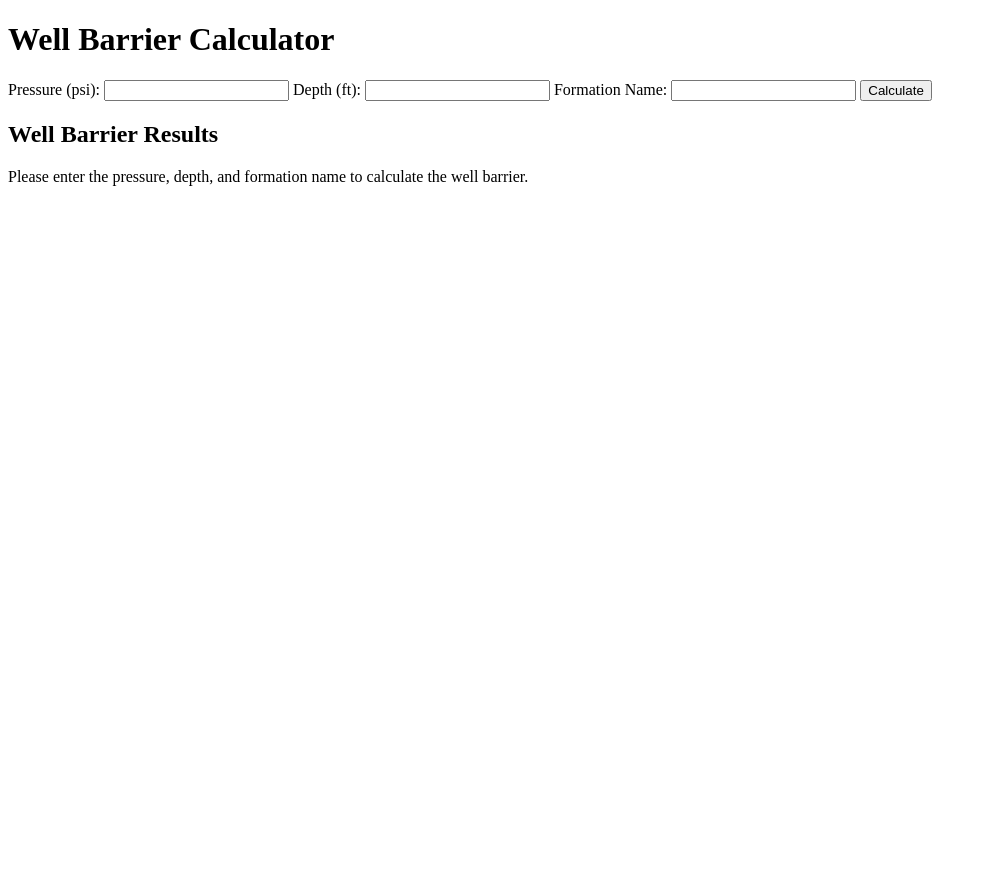
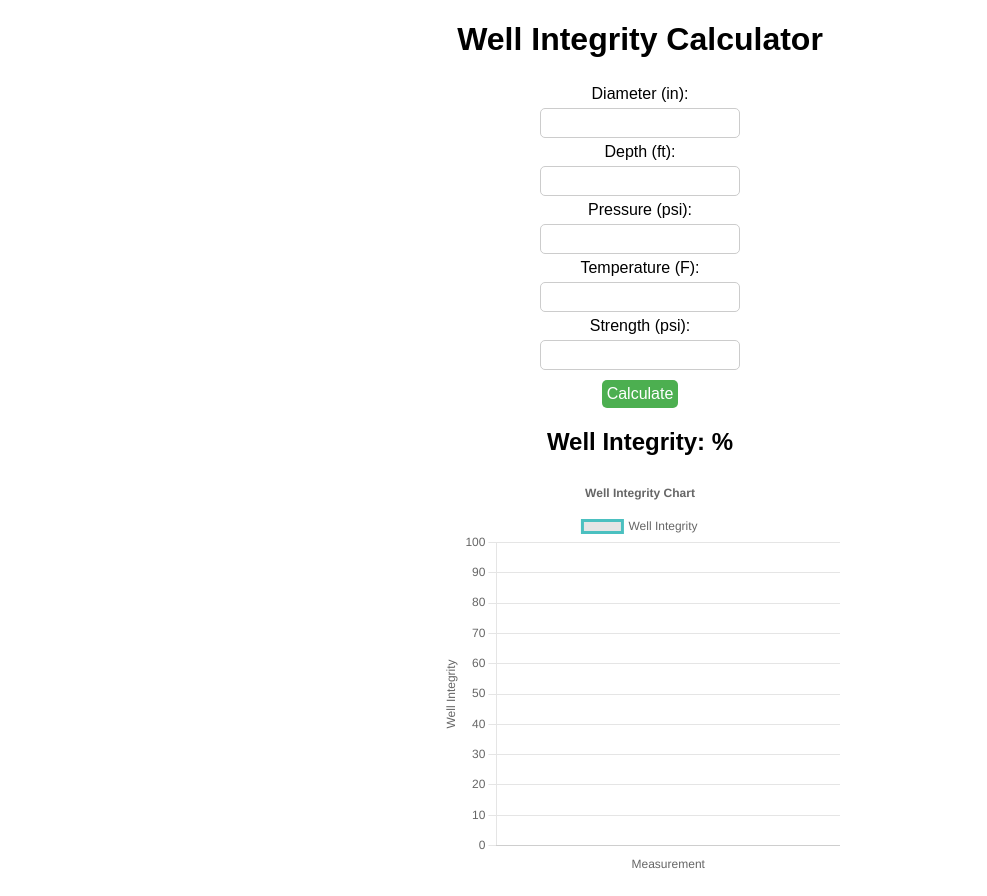
Before and after one commit to sfdcai/wellintegrity, a plain HTML site: page index.html in a window 1280 px wide. Shown: the whole page, without its empty margins (0-987 px from the left). Before the commit the page ends 800 px from the top, so only its background shows below. Drawn offline with nearby package versions, Linux system fonts and the light colour scheme.

Commit message:
Update index.html

```diff
--- a/index.html
+++ b/index.html
@@ -1,67 +1,173 @@
 <!DOCTYPE html>
-<html>
+<html lang="en">
 <head>
   <meta charset="UTF-8">
-  <title>Well Barrier Calculator</title>
+  <title>Well Integrity Calculator</title>
+  <style>
+    body {
+      font-family: Arial, sans-serif;
+    }
+
+    h1, h2 {
+      text-align: center;
+    }
+
+    form {
+      display: flex;
+      flex-direction: column;
+      align-items: center;
+    }
+
+    label {
+      margin: 5px 0;
+    }
+
+    input {
+      padding: 5px;
+      margin: 0 10px;
+      border-radius: 5px;
+      border: 1px solid #ccc;
+      font-size: 16px;
+      width: 200px;
+      max-width: 100%;
+      box-sizing: border-box;
+    }
+
+    button[type="submit"] {
+      margin-top: 10px;
+      padding: 5px;
+      border-radius: 5px;
+      background-color: #4CAF50;
+      color: white;
+      font-size: 16px;
+      border: none;
+      cursor: pointer;
+    }
+
+    button[type="submit"]:hover {
+      background-color: #3e8e41;
+    }
+
+    canvas {
+      max-width: 100%;
+      display: block;
+      margin: 20px auto;
+    }
+  </style>
   <script src="https://cdn.jsdelivr.net/npm/chart.js"></script>
 </head>
 <body>
-  <h1>Well Barrier Calculator</h1>
-  <form>
+  <h1>Well Integrity Calculator</h1>
+  <form id="well-integrity-form">
+    <label for="diameter-input">Diameter (in):</label>
+    <input type="number" id="diameter-input" step="0.01" required>
+    <label for="depth-input">Depth (ft):</label>
+    <input type="number" id="depth-input" step="0.01" required>
     <label for="pressure-input">Pressure (psi):</label>
     <input type="number" id="pressure-input" step="0.01" required>
-    <label for="depth-input">Depth (ft):</label>
-    <input type="number" id="depth-input" step="0.01" required>
-    <label for="formation-input">Formation Name:</label>
-    <input type="text" id="formation-input" required>
-    <button type="button" onclick="calculateWellBarrier()">Calculate</button>
+    <label for="temperature-input">Temperature (F):</label>
+    <input type="number" id="temperature-input" step="0.01" required>
+    <label for="strength-input">Strength (psi):</label>
+    <input type="number" id="strength-input" step="0.01" required>
+    <button type="submit">Calculate</button>
   </form>
-  <h2>Well Barrier Results</h2>
-  <p id="well-barrier-results">Please enter the pressure, depth, and formation name to calculate the well barrier.</p>
-  <canvas id="well-barrier-chart"></canvas>
+  <h2 style="text-align: center;">Well Integrity: <span id="well-integrity-output"></span>%</h2>
+  <canvas id="well-integrity-chart" width="400" height="400"></canvas>
   <script>
-    function calculateWellBarrier() {
-      // Get user input values
-      const pressure = parseFloat(document.getElementById('pressure-input').value);
-      const depth = parseFloat(document.getElementById('depth-input').value);
-      const formation = document.getElementById('formation-input').value;
+    // Put the JavaScript code here
 
-      // Calculate well barrier
-      const wellBarrier = pressure * depth;
+    // Put the JavaScript code here
+  // Get references to the form, input fields, and chart element
+const wellIntegrityForm = document.getElementById('well-integrity-form');
+const diameterInput = document.getElementById('diameter-input');
+const depthInput = document.getElementById('depth-input');
+const pressureInput = document.getElementById('pressure-input');
+const temperatureInput = document.getElementById('temperature-input');
+const strengthInput = document.getElementById('strength-input');
+const wellIntegrityChart = document.getElementById('well-integrity-chart').getContext('2d');
 
-      // Update results element with well barrier
-      const resultsElement = document.getElementById('well-barrier-results');
-      resultsElement.textContent = `The well barrier for formation ${formation} is ${wellBarrier.toFixed(2)} psi-ft.`;
+// Define a function to calculate the well integrity
+function calculateWellIntegrity() {
+  // Get the input values from the form
+  const diameter = parseFloat(diameterInput.value);
+  const depth = parseFloat(depthInput.value);
+  const pressure = parseFloat(pressureInput.value);
+  const temperature = parseFloat(temperatureInput.value);
+  const strength = parseFloat(strengthInput.value);
 
-      // Generate well barrier diagram
-      const ctx = document.getElementById('well-barrier-chart').getContext('2d');
-      const chart = new Chart(ctx, {
-        type: 'horizontalBar',
+  // Calculate the hoop stress
+  const hoopStress = (2 * pressure * diameter) / (2 * strength - diameter);
+
+  // Calculate the well integrity
+  const wellIntegrity = (hoopStress / (0.87 * strength)) * (depth / diameter) * (0.78 + 0.22 * Math.exp(-0.15 * temperature));
+
+  // Display the well integrity in the output element
+  document.getElementById('well-integrity-output').innerText = wellIntegrity.toFixed(2);
+
+  // Update the chart data and display the chart
+  updateChart(wellIntegrity);
+}
+
+// Define a function to update the chart data and display the chart
+function updateChart(wellIntegrity) {
+  // Get the existing chart data and update it with the new well integrity value
+  const chartData = wellIntegrityChart.data.datasets[0].data;
+  chartData.push(wellIntegrity);
+
+  // Redraw the chart with the updated data
+  wellIntegrityChart.update();
+}
+
+// Define the initial chart configuration
+const chartConfig = {
+  type: 'line',
   data: {
-          labels: [formation],
     datasets: [{
-            label: 'Well Barrier',
-            data: [wellBarrier],
-            backgroundColor: 'rgba(54, 162, 235, 0.2)',
-            borderColor: 'rgba(54, 162, 235, 1)',
-            borderWidth: 1
+      label: 'Well Integrity',
+      data: [],
+      fill: false,
+      borderColor: 'rgb(75, 192, 192)',
+      tension: 0.1
     }]
   },
   options: {
-          scales: {
-            xAxes: [{
-              ticks: {
-                beginAtZero: true
-              }
-            }]
+    responsive: true,
+    plugins: {
+      legend: {
+        position: 'top',
       },
       title: {
         display: true,
-            text: 'Well Barrier Diagram'
+        text: 'Well Integrity Chart'
+      }
+    },
+    scales: {
+      x: {
+        title: {
+          display: true,
+          text: 'Measurement'
+        }
+      },
+      y: {
+        title: {
+          display: true,
+          text: 'Well Integrity'
+        },
+        suggestedMin: 0,
+        suggestedMax: 100
       }
     }
+  }
+};
+
+// Create the chart with the initial configuration
+const wellIntegrityLineChart = new Chart(wellIntegrityChart, chartConfig);
+
+// Add an event listener to the form submit button to trigger the calculation
+wellIntegrityForm.addEventListener('submit', function(event) {
+  event.preventDefault();
+  calculateWellIntegrity();
 });
-    }
 </script>
 </body>
 </html>
```
Lines whose indentation alone changed are shown as unchanged.
